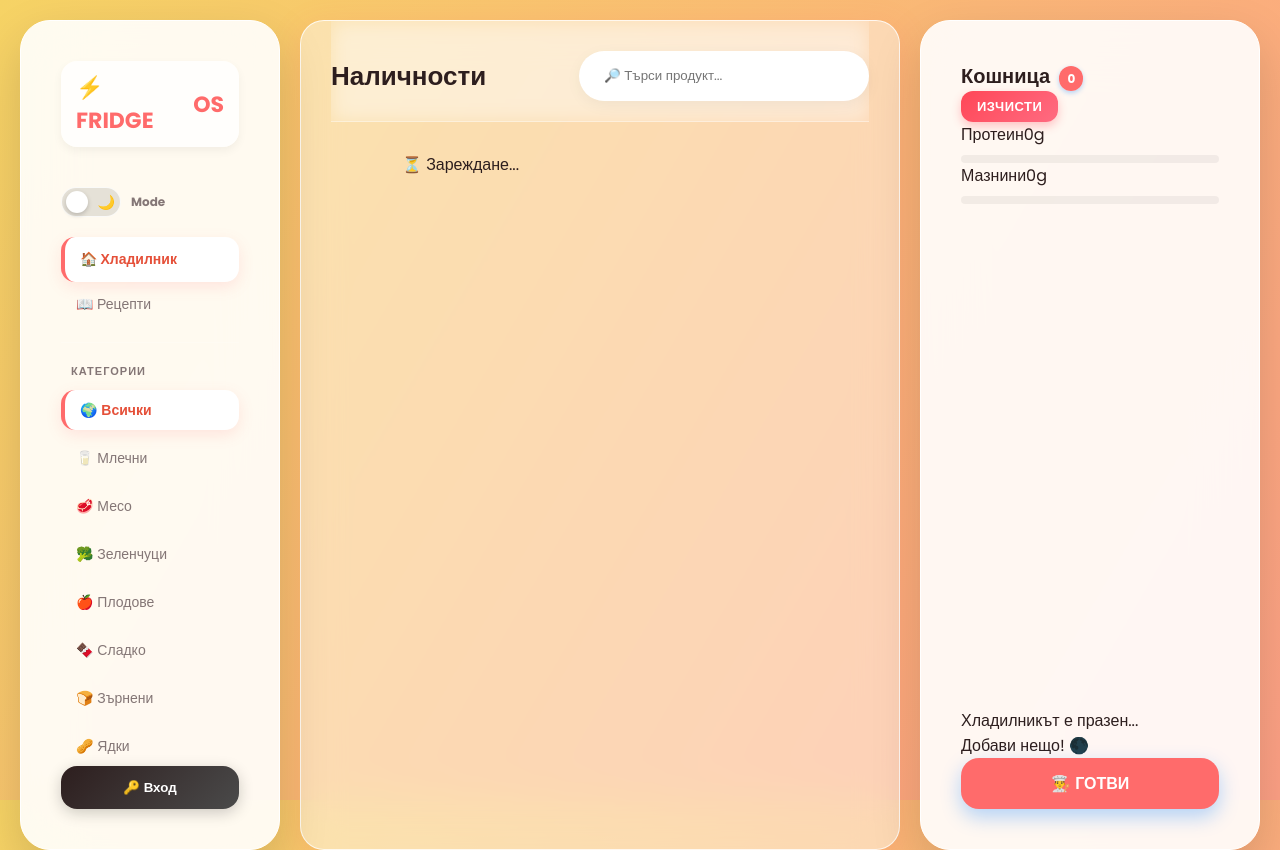
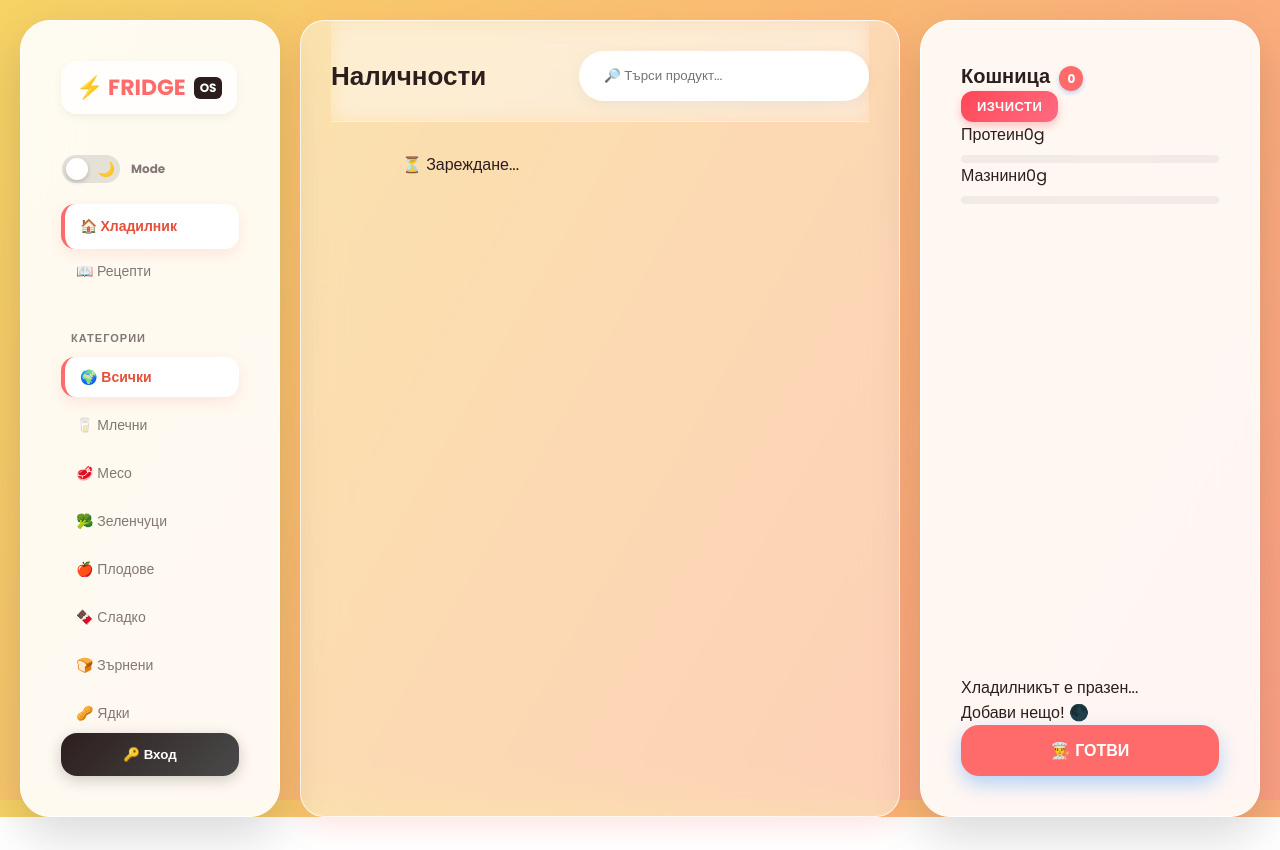
Before and after one commit to yordoangelov24/mazno-repository, a plain HTML site: page mazna folder/index.html in a window 1280 px wide. After the commit the page ends 817 px from the top, so only its background shows below. Drawn offline with Linux system fonts and the light colour scheme; no server answers.

Commit message:
Update index.html

```diff
--- a/mazna folder/index.html
+++ b/mazna folder/index.html
@@ -17,7 +17,7 @@
 
         <aside class="sidebar glass-dark">
             <div class="logo">
-                ⚡ FRIDGE<span style="color:var(--neon);">OS</span>
+                <span>⚡ FRIDGE</span> <span style="background:var(--text-main); color:white; padding:2px 6px; border-radius:6px; font-size:12px;">OS</span>
             </div>
              <div class="theme-switch-wrapper">
     <label class="theme-switch" for="checkbox">
```
